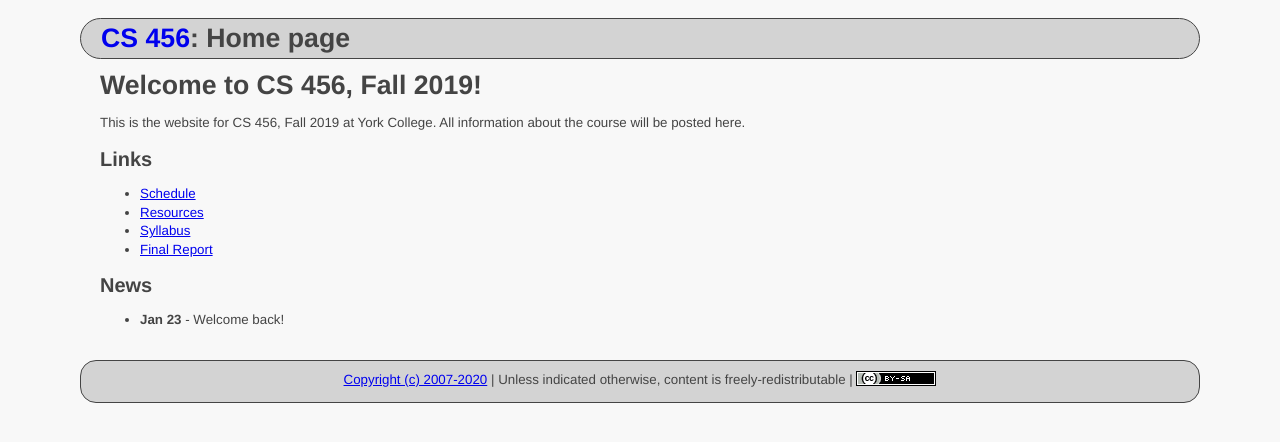
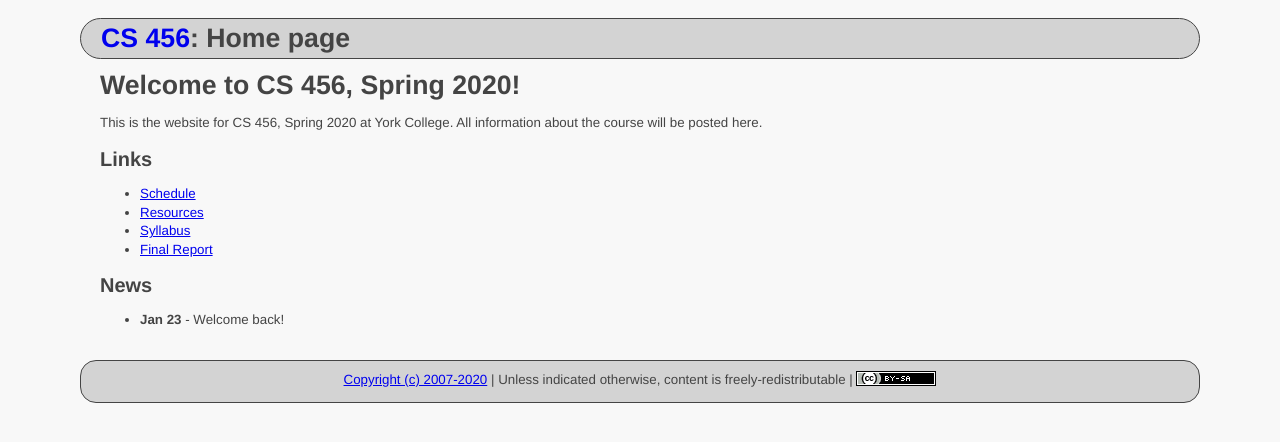
Before and after one commit to ycpcs/cs456-spring2020, a Jekyll site: the page built from index.md, in a window 1280 px wide. Shown: the top 442 px of the page. Built offline with Jekyll 4.4.1, drawn with Linux system fonts in a browser that asks for light colours.

Commit message:
fix index
fix index

```diff
--- a/index.md
+++ b/index.md
@@ -3,9 +3,9 @@ layout: default
 title: Home page
 ---
 
-# Welcome to CS 456, Fall 2019!
+# Welcome to CS 456, Spring 2020!
 
-This is the website for CS 456, Fall 2019 at York College.
+This is the website for CS 456, Spring 2020 at York College.
 All information about the course will be posted here.
 
 ## Links
```
